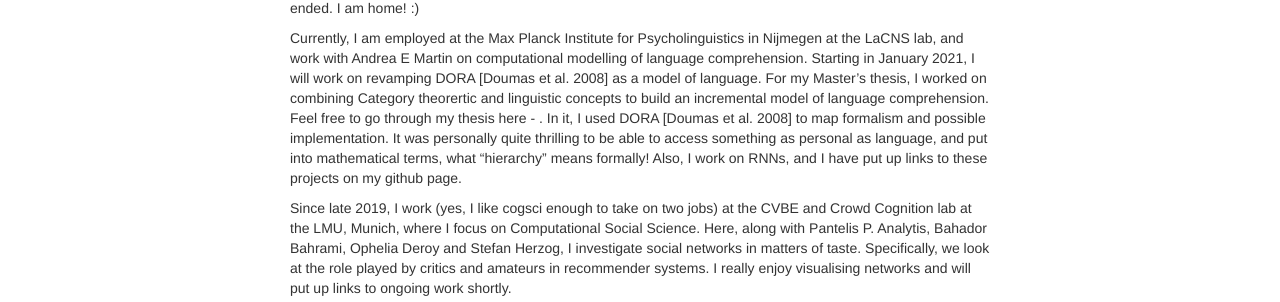
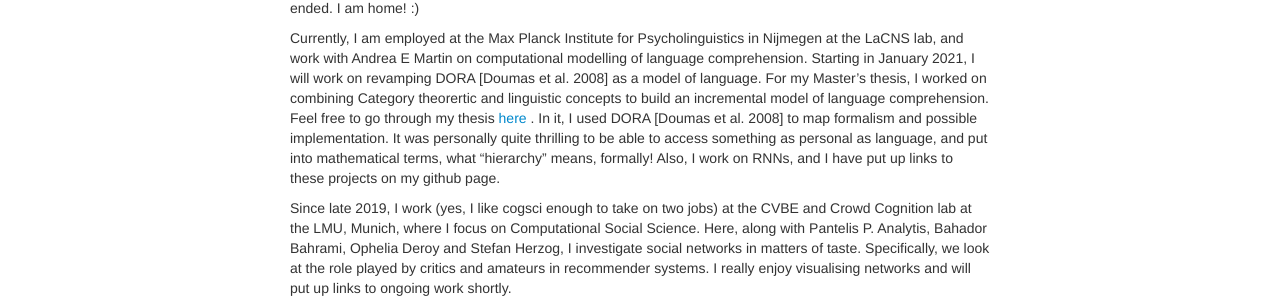
Before and after one commit to KarthikeyaKaushik/KarthikeyaKaushik.github.io, a Jekyll site: the page built from index.md, in a window 1280 px wide. Shown: the part 244-546 px from the top of the page. Built offline with Jekyll 4.4.1, drawn with Linux system fonts in a browser that asks for light colours; part of the change alters nothing that is shown.

```diff
--- a/index.md
+++ b/index.md
@@ -18,11 +18,11 @@ E Martin on computational modelling of language comprehension.
 Starting in January 2021, I will work on revamping DORA [Doumas et al. 2008]
 as a model of language. For my Master's thesis, I worked on combining Category
 theorertic and linguistic concepts to build an incremental model of language
-comprehension. Feel free to go through my thesis here - . In it, I used
-DORA [Doumas et al. 2008] to map formalism and possible implementation.
+comprehension. Feel free to go through my thesis [here](https://arxiv.org/abs/2012.02038) .
+In it, I used DORA [Doumas et al. 2008] to map formalism and possible implementation.
 It was personally quite thrilling to be able to access something as
 personal as language, and put into mathematical terms, what "hierarchy"
-means formally! Also, I work on RNNs, and I have put up links to
+means, formally! Also, I work on RNNs, and I have put up links to
 these projects on my github page.
 
 Since late 2019, I work (yes, I like cogsci enough to take on two jobs)
```
